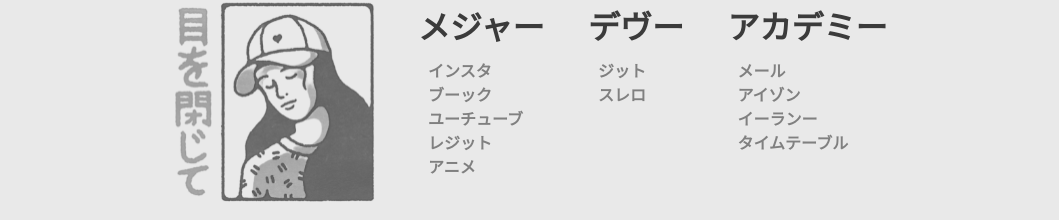
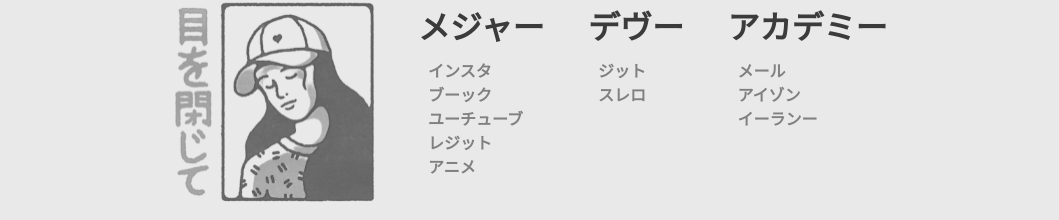
Before and after one commit to Dingnh/nicodin, a React (Create React App) app: page / in a window 1280 px wide. Shown: the part 323-543 px from the top of the page, without its empty margins (109-1168 px from the left). Built offline with nearby package versions, Linux system fonts and the light colour scheme; a web font is replaced by a local one.

Commit message:
Update data.js

```diff
--- a/src/data.js
+++ b/src/data.js
@@ -43,10 +43,6 @@
     {
       link: "イーランー",
       linkdir: "https://elearn.sunway.edu.my/"
-    },
-    {
-      link: "タイムテーブル",
-      linkdir: "./DY2S2_Timetable.png"
     }
   ]
 }
```
